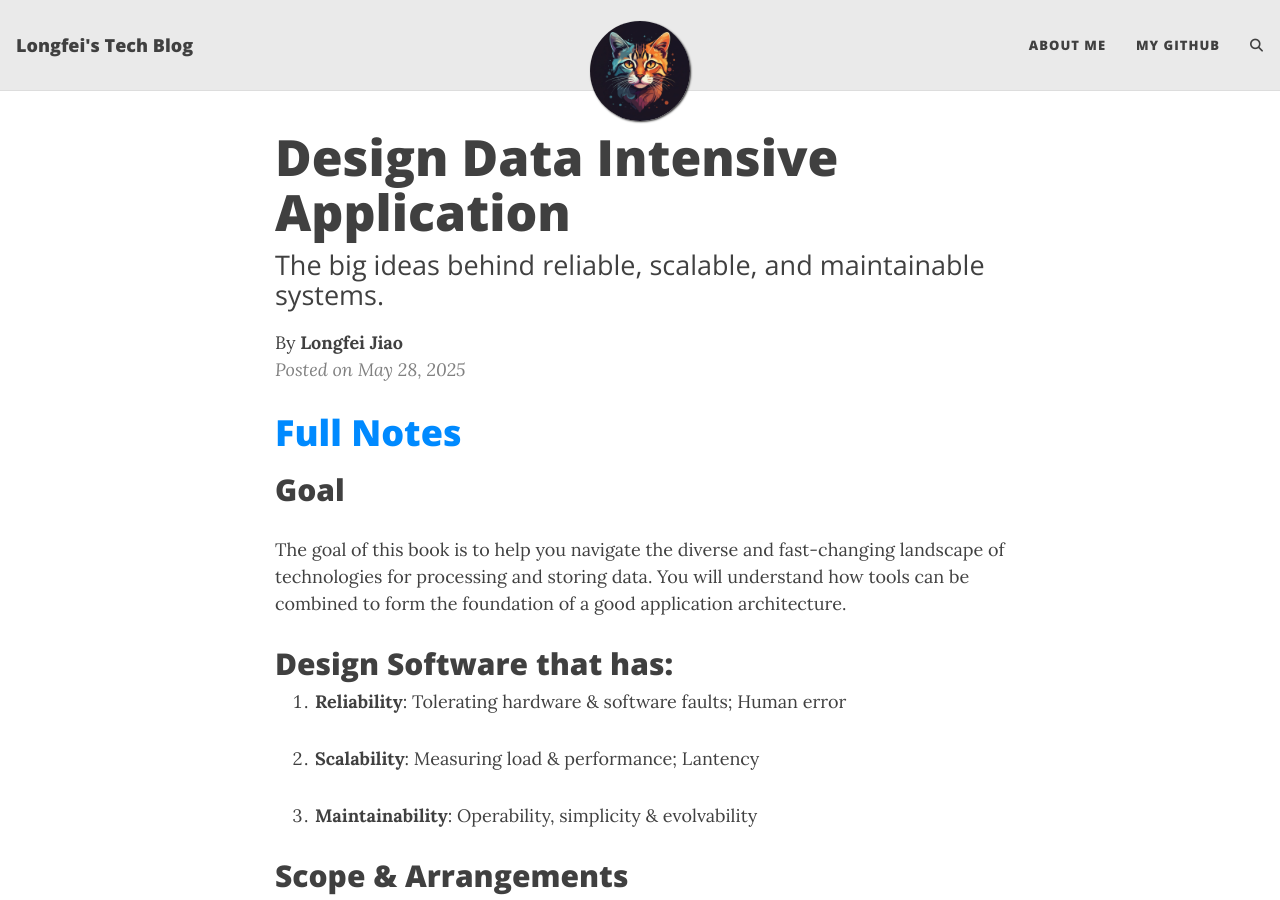
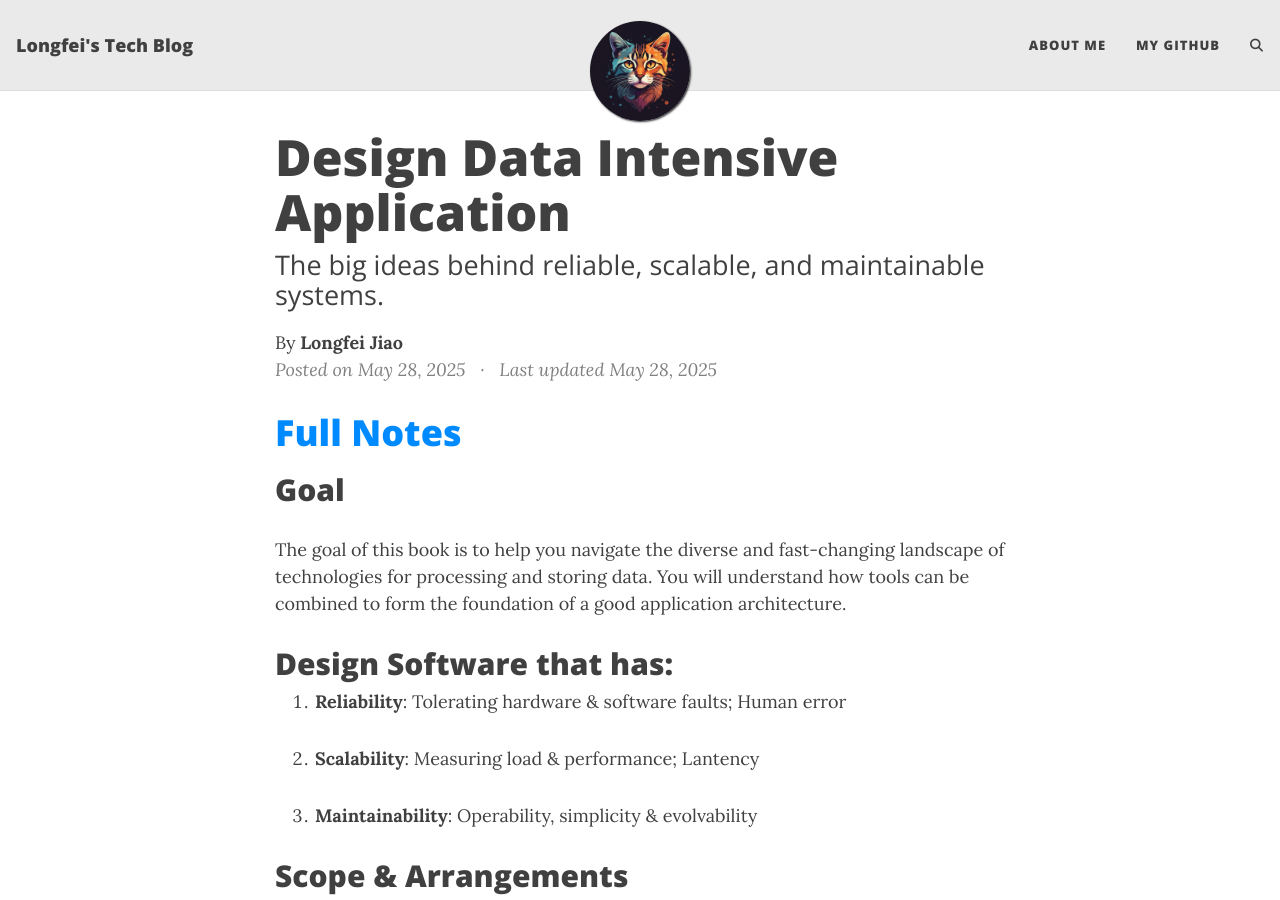
Before and after one commit to longfeiCA/longfeica.github.io, a Jekyll site: the page built from _posts/2025-05-28-Design-Data-Intesive-Application-notes.md, in a window 1280 px wide and 900 px high. Built offline with Jekyll 4.4.1, drawn with Linux system fonts in a browser that asks for light colours; Markdown is read by kramdown in place of the engine named in the settings; comment, search, counter and statistics services are not loaded.

Commit message:
add last-updated to other posts

```diff
--- a/_posts/2025-05-28-Design-Data-Intesive-Application-notes.md
+++ b/_posts/2025-05-28-Design-Data-Intesive-Application-notes.md
@@ -6,6 +6,7 @@ tags: [backend, system design]
 comments: false
 mathjax: false
 author: Longfei Jiao
+last-updated: 2025-05-28
 ---
 
 # [Full Notes](https://github.com/longfeiCA/notes-designing-data-intensive-applications/)
```
Also changed, not shown: samplePosts/2025-05-27-A-Template.md (+1 -0 lines).
